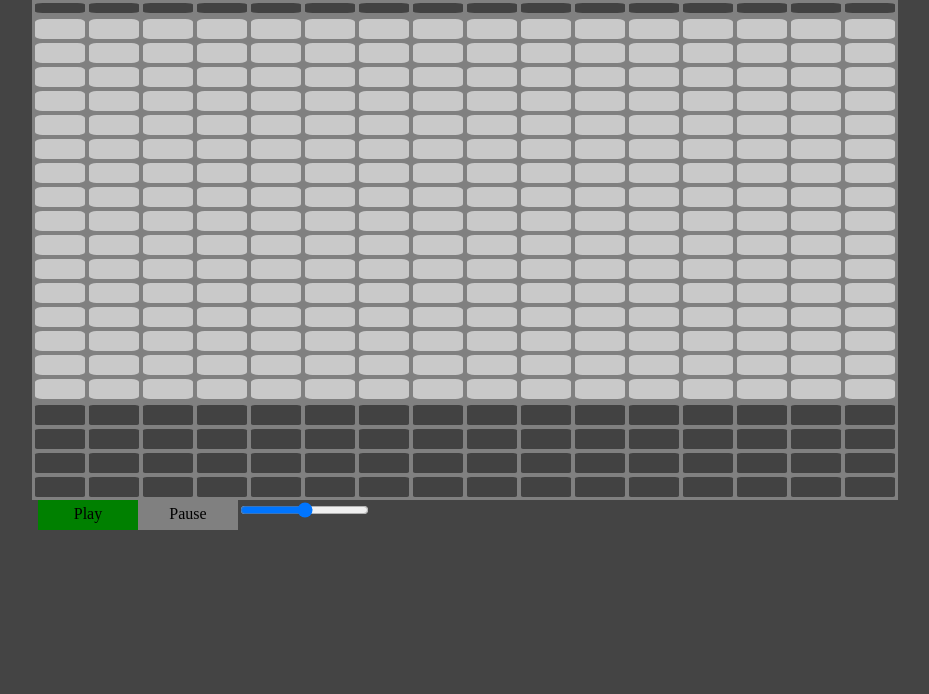
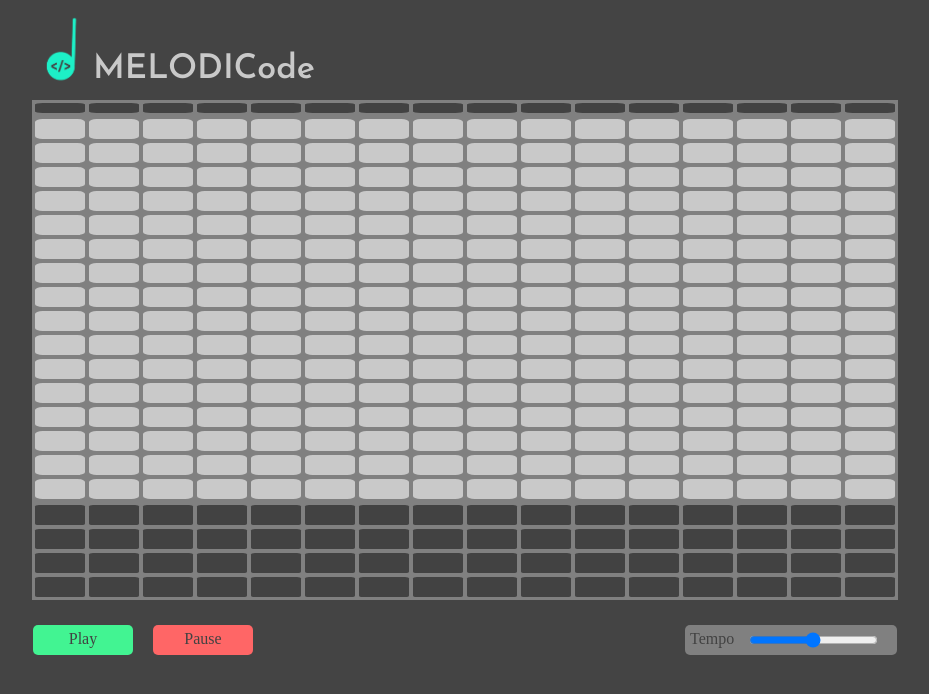
Before and after one commit to seanvgarner/MELODICode, a website built with webpack: page index.html in a window 1280 px wide. Shown: the whole page, without its empty margins (175-1104 px from the left). Built offline with nearby package versions, Linux system fonts and the light colour scheme; what Tone would draw is missing.

Commit message:
Update styling and add logo

```diff
--- a/index.html
+++ b/index.html
@@ -8,18 +8,30 @@
       crossorigin="anonymous"></script>
       <script type='text/javascript'  src='https://ajax.googleapis.com/ajax/libs/jqueryui/1.8.16/jquery-ui.js' ></script>
     <script type="text/javascript" src="scripts/bundle.js"></script>
+    <link href="https://fonts.googleapis.com/css?family=Josefin+Sans:300,400,600,700" rel="stylesheet">
     <link rel="stylesheet" href="styles/reset.css">
     <link rel="stylesheet" href="styles/grid.css">
     <link rel="stylesheet" href="styles/btns.css">
   </head>
   <body>
+    <header class="top-bar">
+      <div class="logo-container">
+        <img src="./logo/logo.png"/>
+      </div>
+      <div class="logo-title">
+        MELODICode
+      </div>
+    </header>
     <div id="time-bar" class="time-bar group"></div>
     <div id="grid-container" class="grid-container group"></div>
     <div id="drum-container" class="drum-container group"></div>
     <div class="buttons group">
       <div class="play-btn">Play</div>
       <div class="pause-btn">Pause</div>
-      <input id="tempo-slider" type="range" min="80" max="200" step="5" value="140"/>
+      <div class="tempo">
+        <input id="tempo-slider" type="range" min="80" max="200" step="5" value="140"/>
+        <p class="tempo-text">Tempo</p>
+      </div>
     </div>
   </body>
 </html>
--- a/styles/btns.css
+++ b/styles/btns.css
@@ -1,7 +1,8 @@
 .buttons {
   display: block;
-  width: 854px;
+  width: 864px;
   margin: 0 auto;
+  margin-top: 25px;
 }
 
 .play-btn {
@@ -9,23 +10,53 @@
   height: 30px;
   width: 100px;
   text-align: center;
-  background-color: green;
+  color: #424242;
+  background-color: #42f492;
   padding: 5px;
   box-sizing: border-box;
   float: left;
+  margin-right: 20px;
+  border-radius: 5px;
 }
+
+.play-btn:hover {
+  background-color: #01ff51;
+  cursor: pointer;
+}
+
 .pause-btn {
   display: block;
   height: 30px;
   width: 100px;
   text-align: center;
+  color: #424242;
+  background-color: #ff6666;
+  padding: 5px;
+  box-sizing: border-box;
+  float: left;
+  margin-right: 30px;
+  border-radius: 5px;
+}
+
+.pause-btn:hover {
+  background-color: #ff3333;
+  cursor: pointer;
+}
+
+.tempo {
+  display: block;
+  height: 30px;
+  width: 212px;
+  text-align: center;
+  color: #424242;
   background-color: grey;
   padding: 5px;
   box-sizing: border-box;
+  float: right;
+  border-radius: 5px;
+}
+
+.tempo-text {
+  display: block;
   float: left;
 }
-
-/*.slider {
-  display: block;
-  float: left;
-}*/
--- a/styles/grid.css
+++ b/styles/grid.css
@@ -1,5 +1,38 @@
 body {
   background-color: #444444;
+}
+
+img {
+  display: block;
+  width: 100%;
+  height: auto;
+}
+
+.top-bar {
+  box-sizing: border-box;
+  height: 100px;
+  width: 864px;
+  padding: 10px 0;
+  margin: 0 auto;
+}
+
+.logo-container {
+  display: block;
+  float: left;
+  width: 60px;
+  height: 100%;
+}
+
+.logo-title {
+  box-sizing: border-box;
+  display: block;
+  float: left;
+  height: 100%;
+  padding-top: 42px;
+  color: #c9c9c9;
+  font-family: 'Josefin Sans', sans-serif;
+  font-weight: 600;
+  font-size: 34px;
 }
 
 .time-bar {
```
Also changed, not shown: Sg.png (added), logo/logo.png (added).
